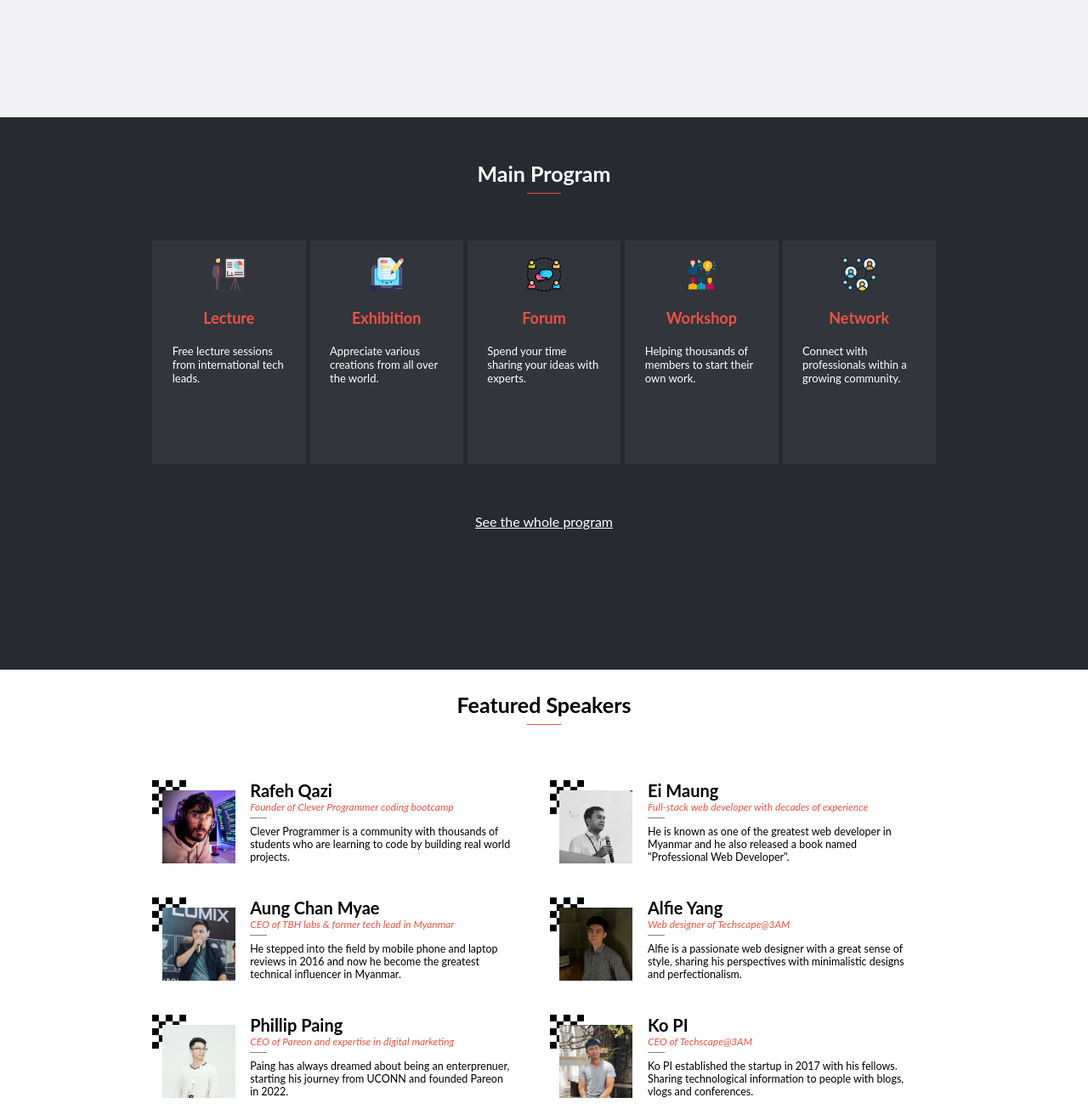
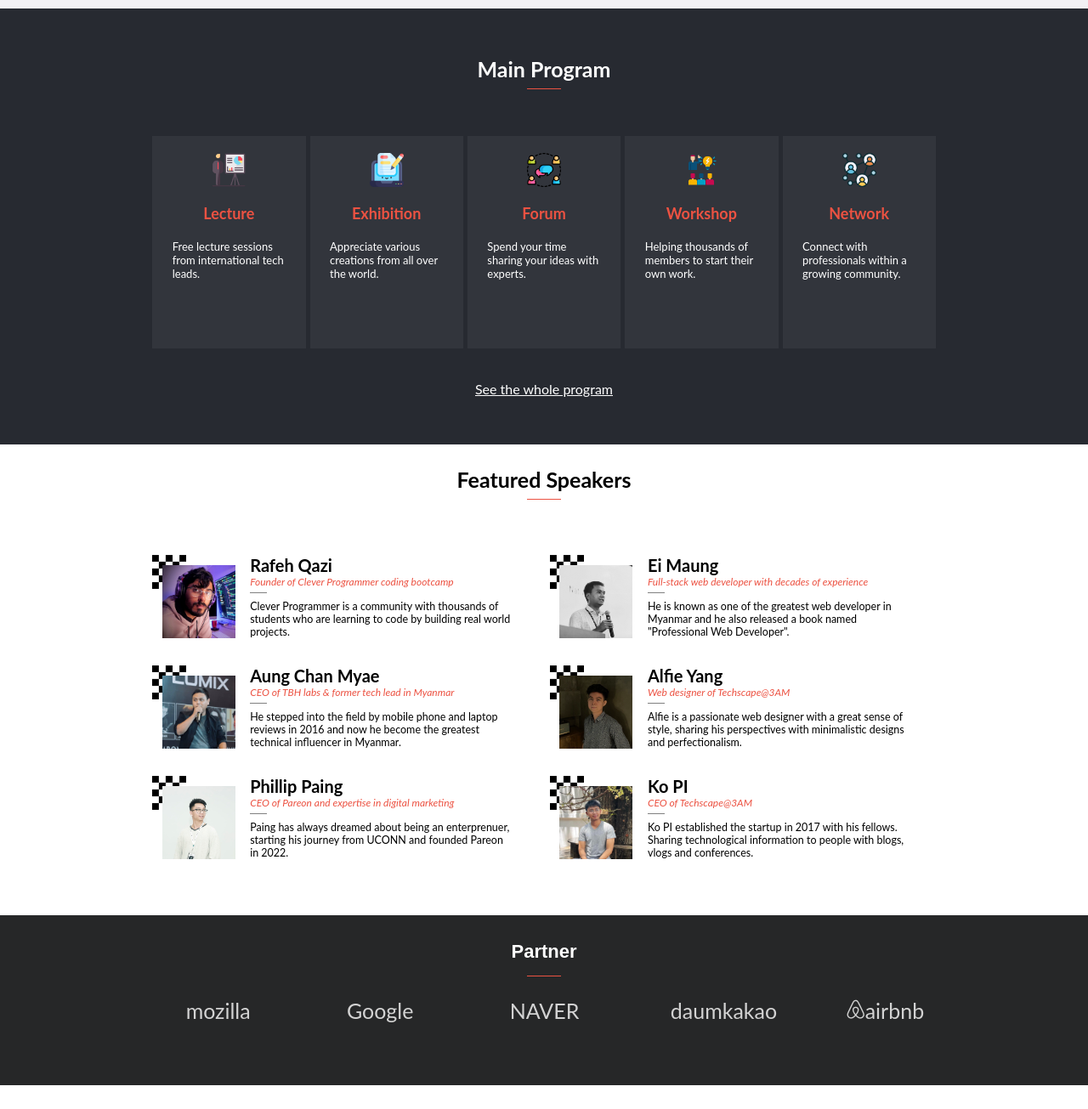
Before and after one commit to anbehindY/Techscape-3AM, a website: page index.html in a window 1280 px wide. Shown: the part 720-2025 px from the top of the page at 85% size. Drawn offline with Linux system fonts and the light colour scheme; a web font is replaced by a local one.

Commit message:
Fix potential height errors for all section

```diff
--- a/styles.css
+++ b/styles.css
@@ -595,8 +595,8 @@ small.footer {
   }
 
   #banner {
-    padding: 5% 13%;
-    height: 96vh;
+    padding: 5% 13% 10% 13%;
+    height: auto;
   }
 
   #banner > h1 {
@@ -622,7 +622,8 @@ small.footer {
   }
 
   #mainProgram {
-    padding: 4% 14%;
+    padding: 4.4% 14%;
+    height: auto;
   }
 
   div.boxContainer {
@@ -634,7 +635,7 @@ small.footer {
 
   div.mainBox {
     flex-direction: column;
-    height: 120%;
+    height: 250px;
     width: 20%;
     align-items: center;
     padding-top: 20px;
@@ -661,13 +662,13 @@ small.footer {
 
   #seeMore {
     display: block;
-    margin-top: 10%;
+    margin-top: 3%;
     color: #fff;
   }
 
   section.speakers {
-    padding: 2% 10% 3% 10%;
-    height: 85vh;
+    padding: 2% 10% 5% 10%;
+    height: auto;
   }
 
   h1.mainHeader {
@@ -716,18 +717,19 @@ small.footer {
     flex-direction: row;
     padding: 0;
     font-size: 25px;
-    gap: 0;
+    gap: 20px;
     justify-content: center;
   }
 
   div.firstRow {
-    width: 45%;
+    width: 48%;
   }
 
   div.secondRow {
     width: 30%;
     padding: 0;
     margin: 0;
+    gap: 20px;
   }
 
   p.airbnb {
@@ -758,7 +760,8 @@ small.footer {
   }
 
   section#about {
-    height: 88vh;
+    height: auto;
+    padding-bottom: 14%;
   }
 
   section#about > h1 {
```
